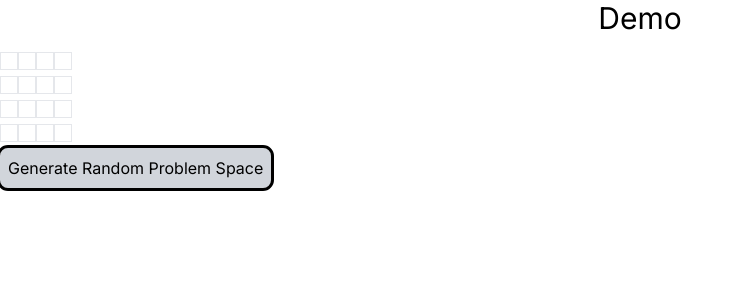
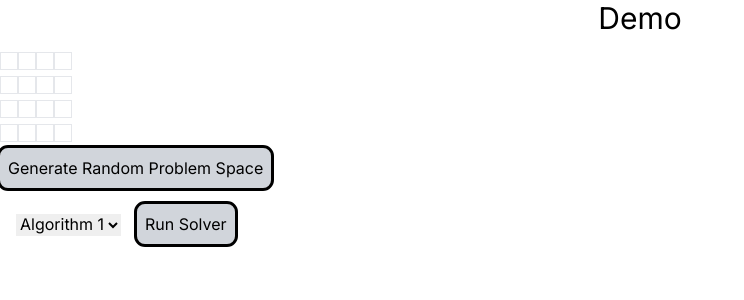
Before and after one commit to fjensen21/algorithm-demo, a Next.js app: page / in a window 1280 px wide. Shown: the top 300 px of the page, without its empty margins (0-744 px from the left). Built offline with nearby package versions, Linux system fonts and the light colour scheme.

Commit message:
Created algorithms button and selector

```diff
--- a/src/components/GridContainer.tsx
+++ b/src/components/GridContainer.tsx
@@ -22,6 +22,11 @@ const GridContainer: React.FC = () => {
     [0, 0, 0, 0],
   ]);
 
+  const [availableAlgorithms, setAvailableAlgorithms] = useState<string[]>([
+    "Algorithm 1",
+    "Algorithm2",
+  ]);
+
   const handleGenerateProblemSpace = () => {
     const fetchAndSetData = async () => {
       try {
@@ -35,6 +40,10 @@ const GridContainer: React.FC = () => {
     fetchAndSetData();
   };
 
+  const handleSolveProblem = () => {
+    console.log("Problem solved...");
+  };
+
   return (
     <div className="container mx-auto m-4">
       <Grid arrayData={gridArray} />
@@ -44,6 +53,21 @@ const GridContainer: React.FC = () => {
       >
         Generate Random Problem Space
       </button>
+      <div className="flex items-center my-4">
+        <form action={handleSolveProblem}>
+          <select className="mx-4">
+            {availableAlgorithms.map((val) => {
+              return <option value={val}>{val}</option>;
+            })}
+          </select>
+          <button
+            type="submit"
+            className="outline bg-gray-300 rounded-lg p-2 hover:bg-slate-200"
+          >
+            Run Solver
+          </button>
+        </form>
+      </div>
     </div>
   );
 };
```
